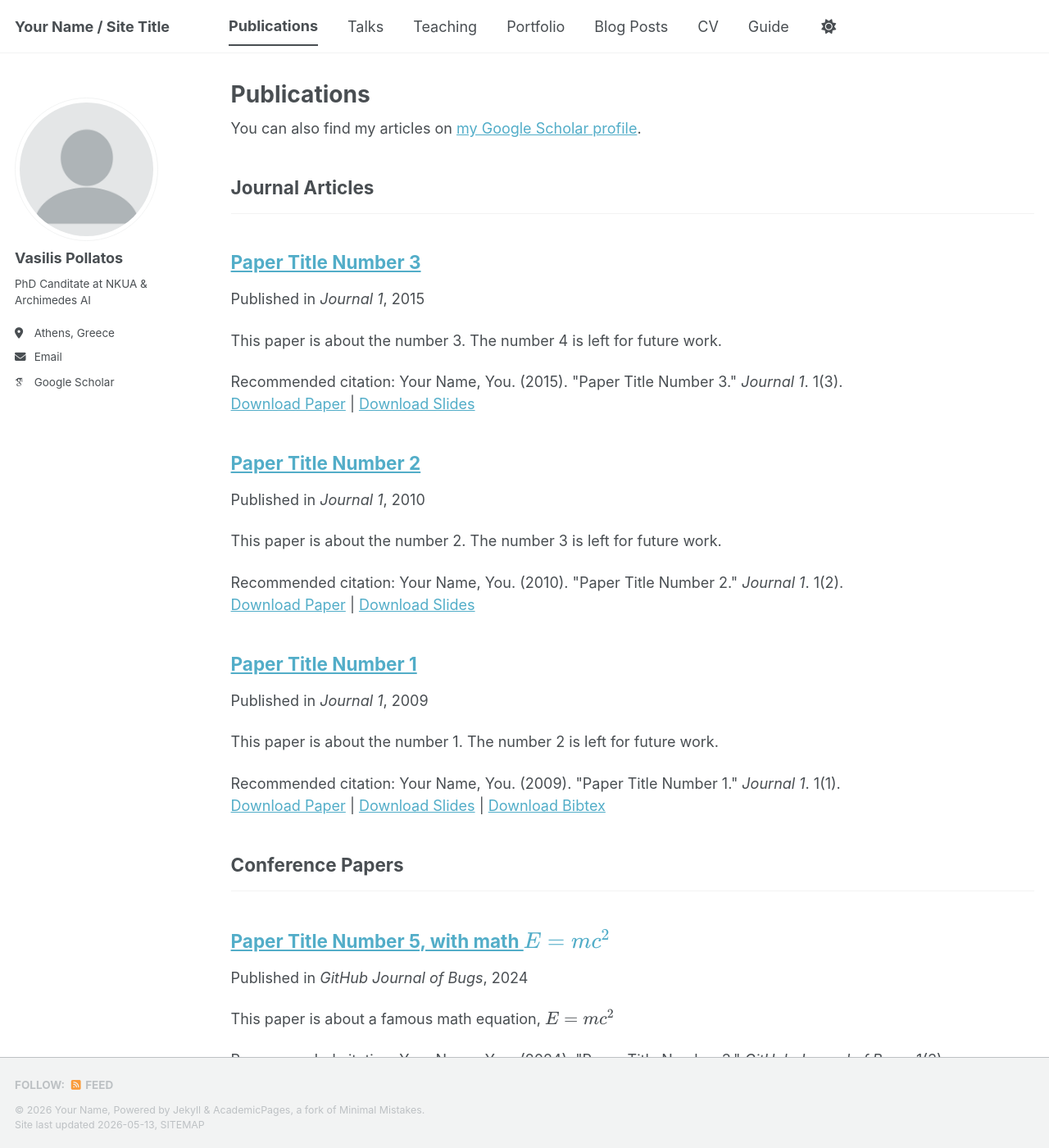
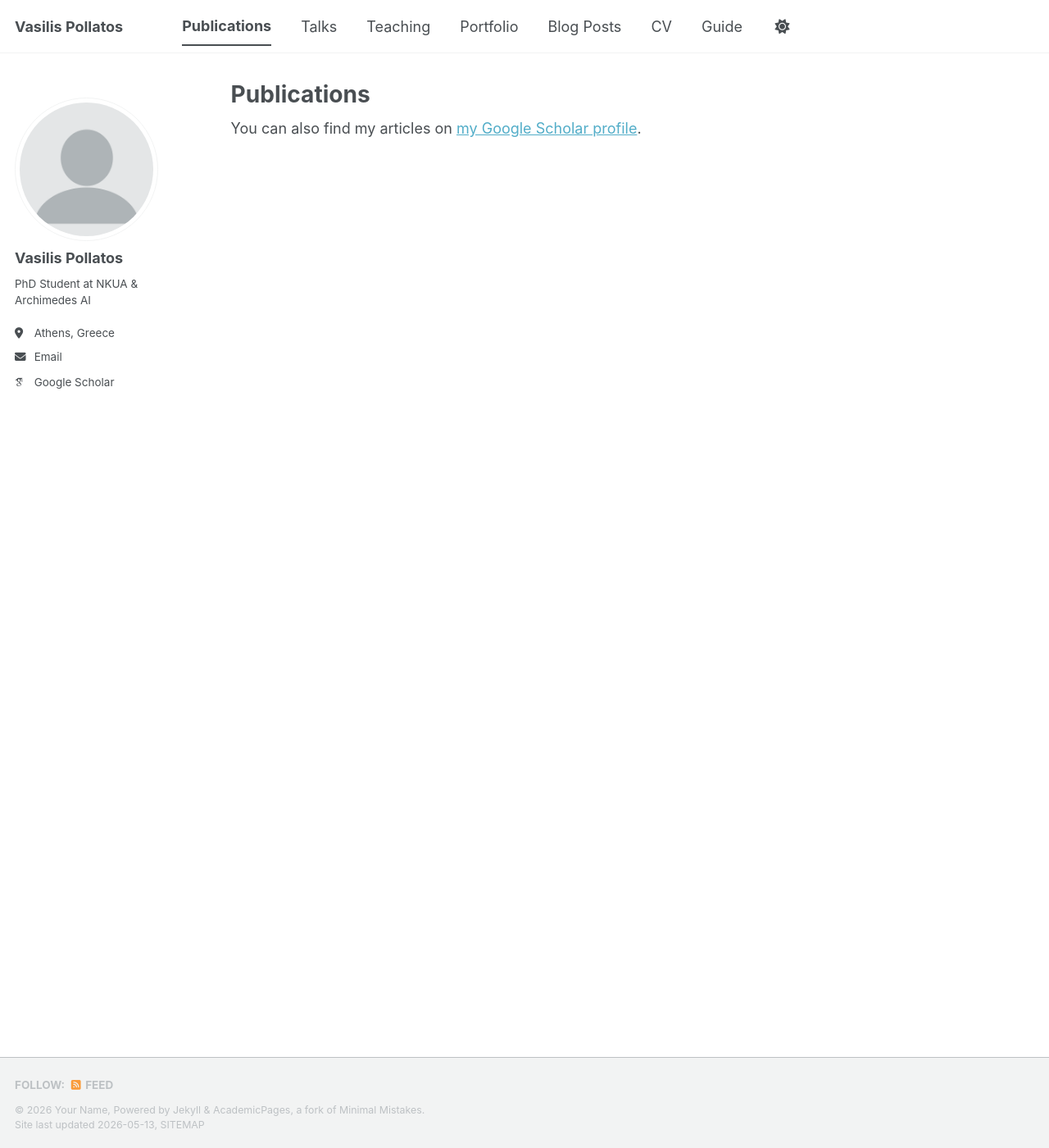
Before and after one commit to vaspoll/vaspoll.github.io, a Jekyll site: the page built from _pages/publications.html, in a window 1280 px wide and 1400 px high. Shown: the whole window at 82% size. Built offline with Jekyll 4.4.1, drawn with Linux system fonts in a browser that asks for light colours; some web fonts are replaced; a script bundle is joined from its source files by our own code; library files that are not in the unit come from our copies; some of the changed lines change nothing that is shown; some of the changed text lies outside the part shown.

Commit message:
Update _config.yml

```diff
--- a/_config.yml
+++ b/_config.yml
@@ -9,7 +9,7 @@
 # Basic Site Settings
 locale                   : "en-US"
 site_theme               : "default" # The available themes options are "default", "air", "sunrise", "mint", "dirt" and "contrast"
-title                    : "Your Name / Site Title"
+title                    : "Vasilis Pollatos"
 title_separator          : "-"
 name                     : &name "Your Name"
 description              : &description "Your Name's academic portfolio"   # Update this with a general description of your site, this is the default if not overridden by a page
@@ -26,7 +26,7 @@ author:
   avatar           : "profile.png"
   name             : "Vasilis Pollatos"
   pronouns         : # example: "she/her"
-  bio              : "PhD Canditate at NKUA & Archimedes AI"
+  bio              : "PhD Student at NKUA & Archimedes AI"
   location         : "Athens, Greece"
   employer         : # "Red Brick University"
   uri              : # URL
@@ -221,18 +221,18 @@ kramdown:
 
 # These settings control the types of collections used by the template
 collections:
-  teaching:
-    output: true
-    permalink: /:collection/:path/
-  publications:
-    output: true
-    permalink: /:collection/:path/
+ # teaching:
+  #  output: true
+   # permalink: /:collection/:path/
+ # publications:
+  #  output: true
+   # permalink: /:collection/:path/
   portfolio:
     output: true
     permalink: /:collection/:path/
-  talks:
-    output: true
-    permalink: /:collection/:path/
+ # talks:
+  #  output: true
+   # permalink: /:collection/:path/
 
 
 # These settings control how pages and collections are included in the site
@@ -256,23 +256,23 @@ defaults:
       layout: single
       author_profile: true
   # _teaching
-  - scope:
-      path: ""
-      type: teaching
-    values:
-      layout: single
-      author_profile: true
-      share: true
-      comments: true
+ # - scope:
+  #    path: ""
+   #   type: teaching
+    #values:
+     # layout: single
+      #author_profile: true
+      #share: true
+      #comments: true
   # _publications
-  - scope:
-      path: ""
-      type: publications
-    values:
-      layout: single
-      author_profile: true
-      share: true
-      comments: true
+  #- scope:
+   #   path: ""
+    #  type: publications
+    #values:
+     # layout: single
+      #author_profile: true
+      #share: true
+      #comments: true
   # _portfolio
   - scope:
       path: ""
```
